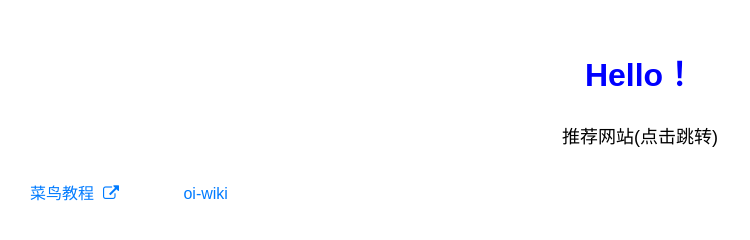
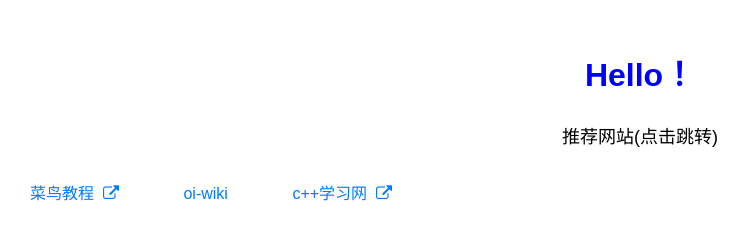
Before and after one commit to 24563927/24563927.github.io, a plain HTML site: page index.html in a window 1280 px wide. Shown: the whole page, without its empty margins (0-750 px from the left). Drawn offline with Linux system fonts and the light colour scheme.

Commit message:
更新 index.html

```diff
--- a/index.html
+++ b/index.html
@@ -46,5 +46,6 @@
     <p>推荐网站(点击跳转)</p>
     <a href="https://www.runoob.com" target="_blank">菜鸟教程</a>
     <a href="https://www.oi-wiki.org">oi-wiki</a>
+    <a href="https://www.studycpp.cn/" target="_blank">c++学习网</a>
 </body>
 </html>
```
